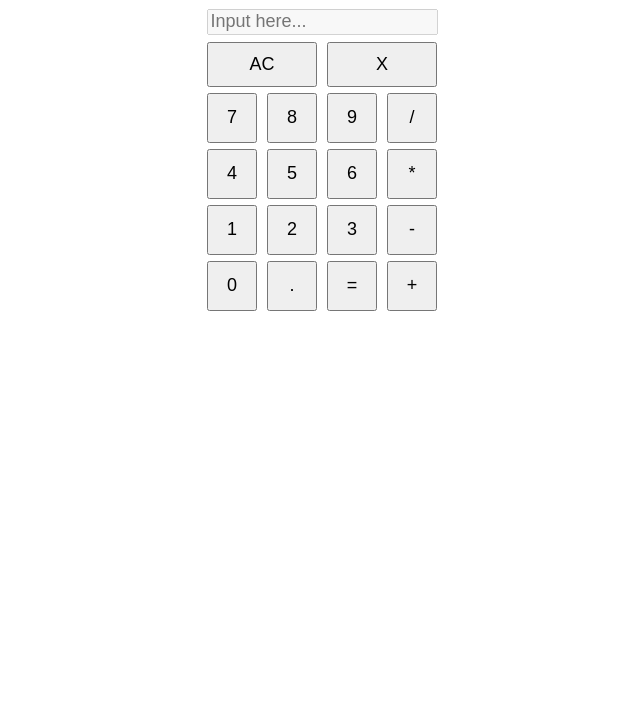
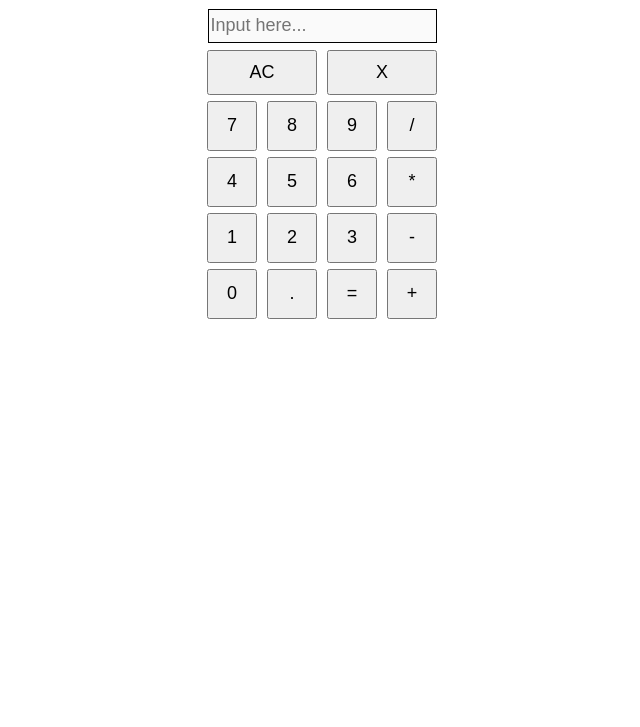
Before and after one commit to k-sai-krishna/basic-calculator, a plain HTML site: page index.html in a window 1280 px wide. Shown: the part 73-800 px from the top of the page, without its empty margins (318-958 px from the left). Drawn offline with Linux system fonts and the light colour scheme.

Commit message:
feat: styling adjusted

```diff
--- a/css/style.css
+++ b/css/style.css
@@ -6,7 +6,9 @@ button{
 }
 input{
   width: 223px;
-  height: 20px;
+  height: 30px;
+  border: .7px solid black;
+  color: black;
   margin-top: 2px;
   margin-bottom: 4px;
   font-size: 18px;
```
